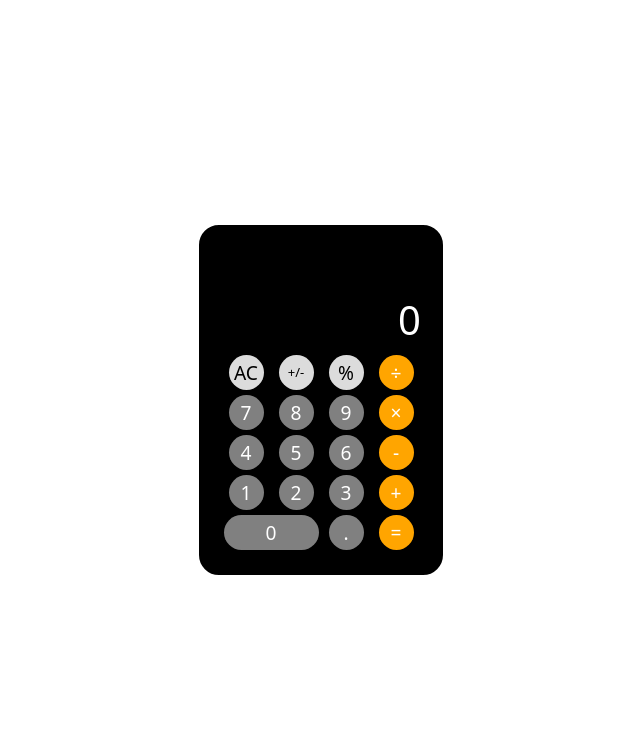
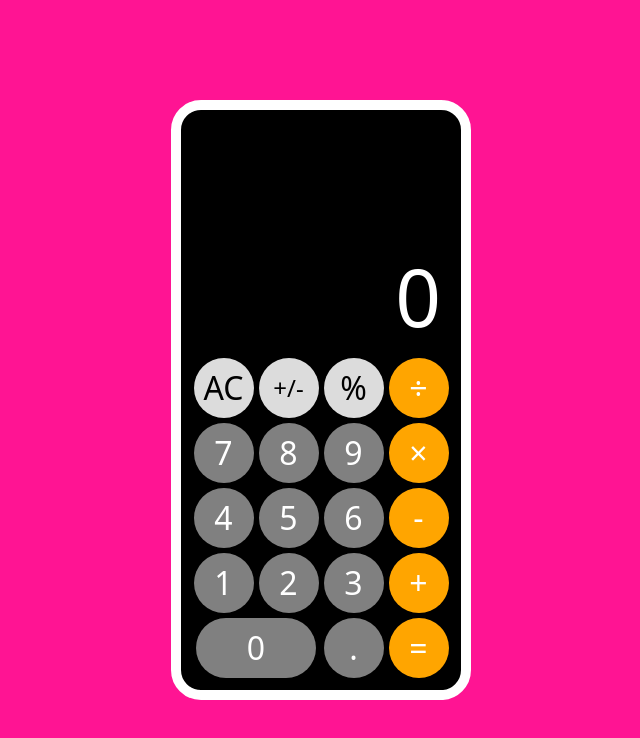
Before and after one commit to ImBenjaminIII/Calculator, a plain HTML site: page index.html in a window 1280 px wide. Shown: the whole page, without its empty margins (319-959 px from the left). Drawn offline with Linux system fonts and the light colour scheme.

Commit message:
adding some layout

```diff
--- a/style.css
+++ b/style.css
@@ -11,19 +11,43 @@ main {
   display: flex;
   justify-content: center;
   align-items: center;
+  background-color: deeppink;
 }
+
 .calculator {
   background-color: black;
-  border: 2px solid black;
-  max-width: 300px;
-  height: 350px;
-  padding: 20px;
-  border-radius: 20px;
+  border: 10px solid white;
+  width: 300px;
+  height: 600px;
+  border-radius: 30px;
+  display: flex;
+  flex-direction: column;
+  padding: 0px 10px 10px 10px;
+}
+
+.notif {
+  display: flex;
+  color: white;
+  height: 20px;
+}
+
+.current-time,
+.drop {
+  margin-right: auto;
+}
+.drop {
+  color: black;
+  background-color: white;
+  width: 100px;
+  height: 20px;
+  border-bottom-right-radius: 10px;
+  border-bottom-left-radius: 10px;
 }
 
 #screen {
+  padding-right: 10px;
   color: white;
-  min-height: 100px;
+  flex-grow: 1;
   display: flex;
   flex-direction: column;
   text-align: end;
@@ -35,32 +59,34 @@ main {
   margin-top: 20px;
 }
 .current-operation {
-  font-size: 40px;
+  font-size: 80px;
   font-weight: 500px;
 }
 
 button {
   border-radius: 50%;
-  height: 35px;
-  width: 35px;
+  height: 60px;
+  width: 60px;
   color: white;
   border: none;
   font-weight: 500;
-  font-size: larger;
+  font-size: xx-large;
 }
 
 #buttons {
   display: grid;
-  grid-template-rows: repeat(5, 40px);
-  grid-template-columns: repeat(4, 50px);
+  grid-template-rows: repeat(5, 65px);
+  grid-template-columns: repeat(4, 65px);
   justify-items: center;
   align-items: center;
+  border-bottom-right-radius: 20px;
+  border-bottom-left-radius: 20px;
 }
 
 .zero {
   grid-column: span 2;
-  width: 95px;
-  border-radius: 20px;
+  width: 120px;
+  border-radius: 30px;
 }
 
 .operator {
@@ -70,6 +96,7 @@ button {
 .number {
   background-color: gray;
 }
+
 .clear,
 .modulo,
 .negation {
@@ -77,7 +104,21 @@ button {
   color: black;
 }
 
+img {
+  height: 15px;
+}
+
+ul {
+  list-style: none;
+  display: flex;
+  align-items: center;
+}
 .negation {
-  font-size: small;
+  font-size: x-large;
   font-weight: 500;
 }
+
+.select {
+  background-color: white;
+  color: orange;
+}
```
